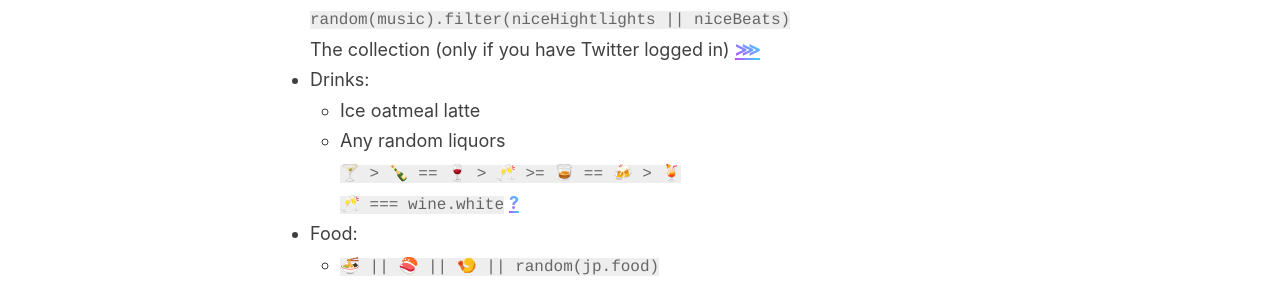
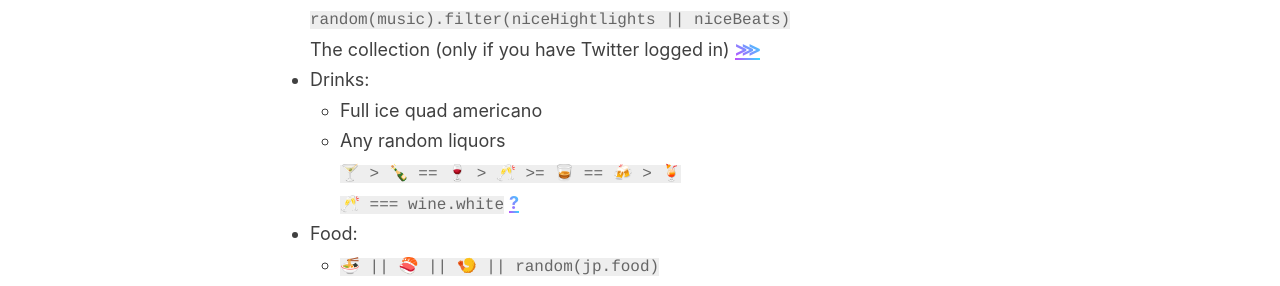
Before and after one commit to 98827ddb7e5a2c2e261912a23d9251d6/98827ddb7e5a2c2e261912a23d9251d6.github.io, a Jekyll site: the page built from index.md, in a window 1280 px wide. Shown: the part 296-582 px from the top of the page. Built offline with Jekyll 4.4.1, drawn with Linux system fonts in a browser that asks for light colours.

Commit message:
- young again

```diff
--- a/index.md
+++ b/index.md
@@ -11,7 +11,7 @@ layout: default
 `ambient || chillhop || minimal tech || random(music).filter(niceHightlights || niceBeats)`\
 The collection (only if you have Twitter logged in) [⋙](https://twitter.com/search?q=(%23AppleMusic%20OR%20%23YouTubeMusic%20OR%20%40YouTubeMusic%20OR%20%23Spotify)%20(from%3ABeriru_Chan)%20filter%3Alinks%20-filter%3Areplies&src=typed_query&f=live){:target="_blank" rel="noopener"}
 - Drinks:
-	- Ice oatmeal latte
+	- Full ice quad americano
 	- Any random liquors \
 `🍸 > 🍾 == 🍷 > 🥂 >= 🥃 == 🍻 > 🍹`\
 `🥂 === wine.white` [?](https://www.foodandwine.com/news/white-wine-emoji-unicode-approval-fail){:target="_blank" rel="noopener"}
```
